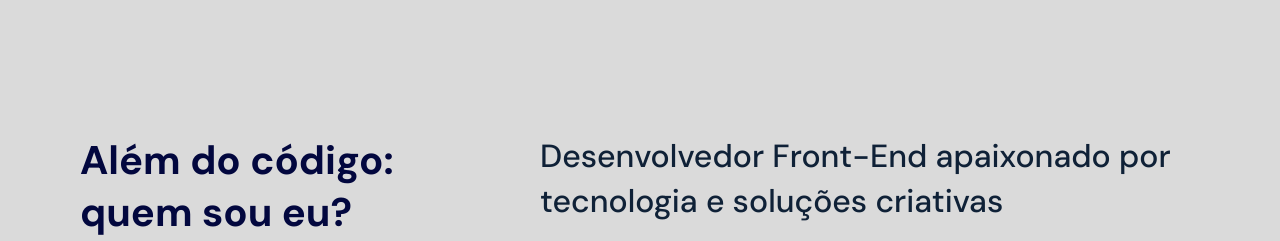
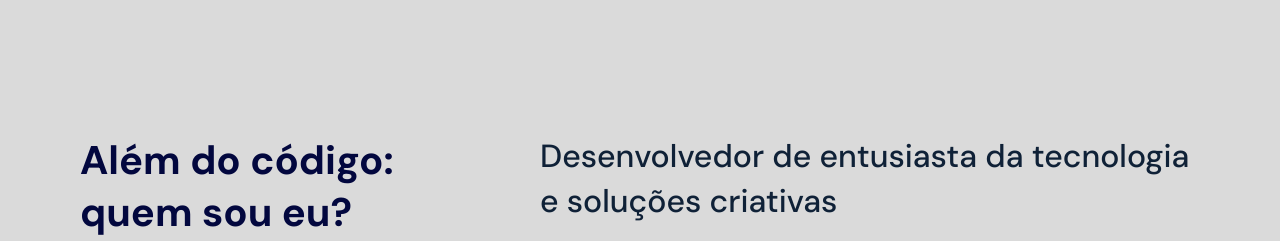
Before and after one commit to viniciusggama/PortfolioOFICIAL, a plain HTML site: page index.html in a window 1280 px wide. Shown: the part 1340-1581 px from the top of the page. Drawn offline with Linux system fonts and the light colour scheme.

Commit message:
Update index.html

```diff
--- a/index.html
+++ b/index.html
@@ -80,7 +80,7 @@
       </div>
       <div class="about__right">
         <h3 class="tertiary-title mb-m">
-          Desenvolvedor Front-End apaixonado por tecnologia e soluções criativas
+          Desenvolvedor de entusiasta da tecnologia e soluções criativas
         </h3>
         <p>
           Sou Vinicius desenvolvedor apaixonado por
```
